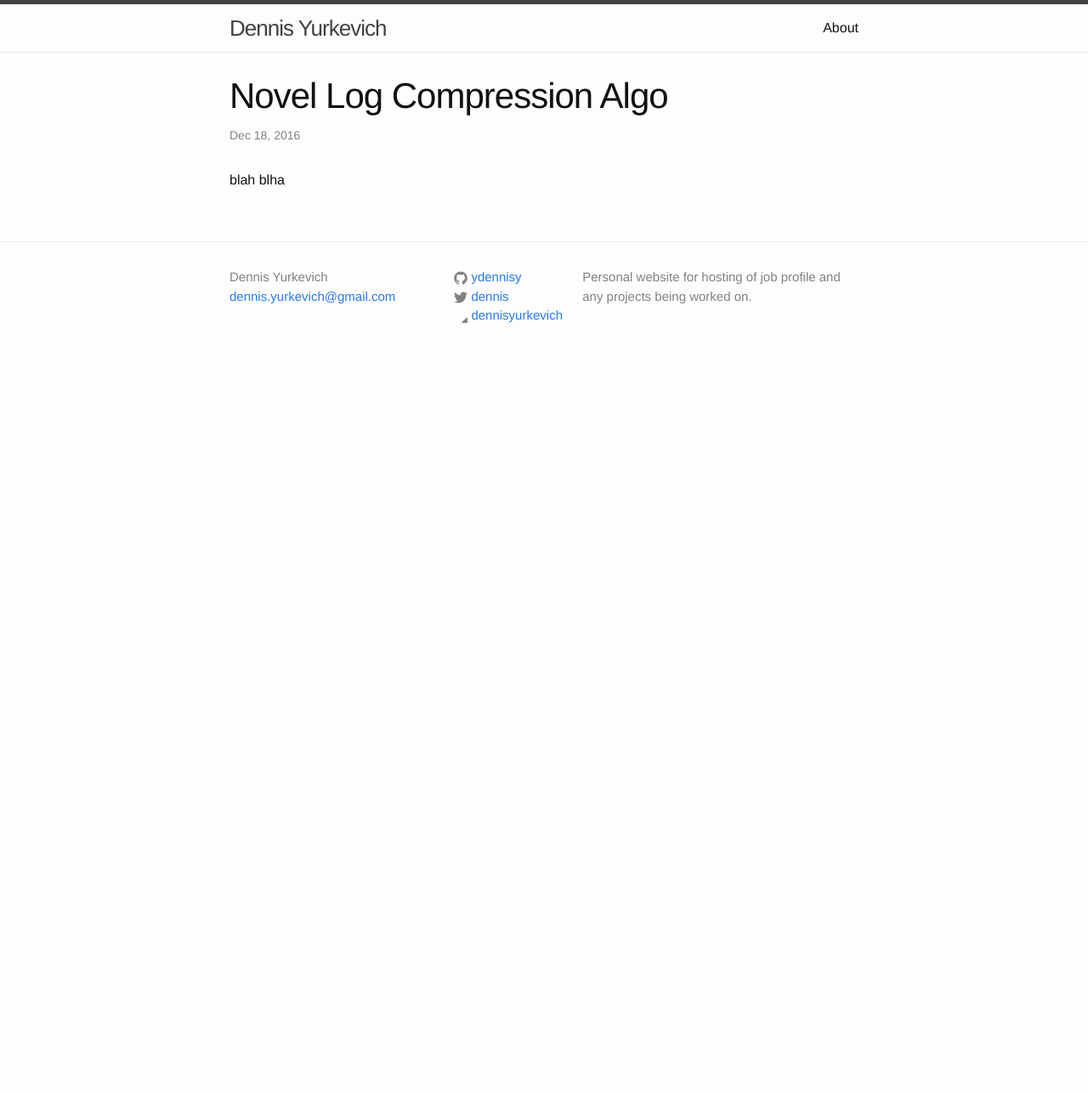
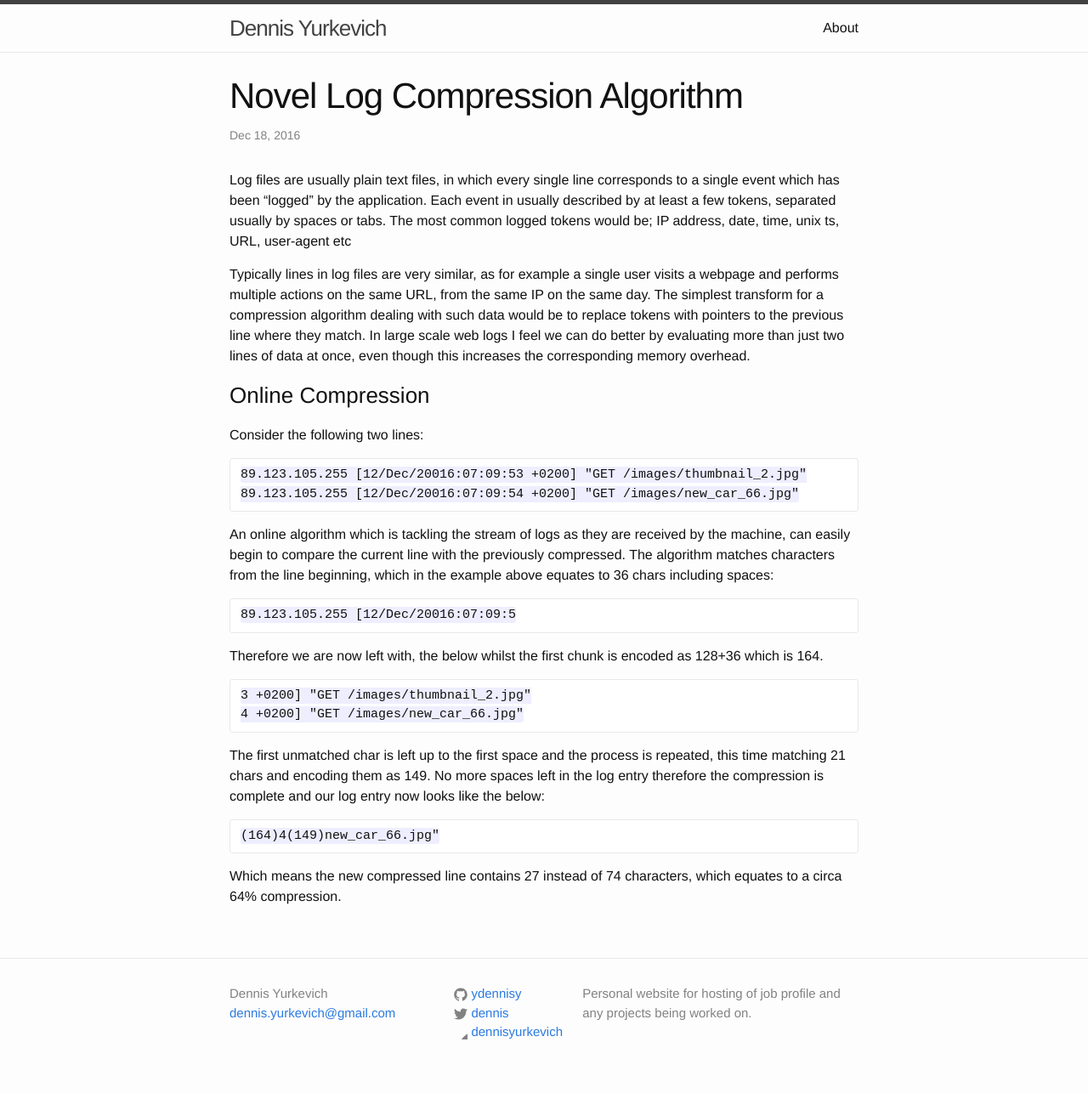
Before and after one commit to ydennisy/ydennisy.github.io, a Jekyll site: the page built from _posts/2016-12-18-novel-log-compression.markdown, in a window 1280 px wide. Shown: the whole page at 85% size. Built offline with Jekyll 4.4.1, drawn with Linux system fonts in a browser that asks for light colours; before the commit the page ends 900 px from its top, so only the background shows below that.

Commit message:
Update 2016-12-18-novel-log-compression.markdown

````diff
--- a/_posts/2016-12-18-novel-log-compression.markdown
+++ b/_posts/2016-12-18-novel-log-compression.markdown
@@ -1,9 +1,32 @@
 ---
-title: Novel Log Compression Algo
+title: Novel Log Compression Algorithm
 layout: post
 tags: compression logs algorithm
 published: True
 ---
 
+Log files are usually plain text files, in which every single line corresponds to a single event which has been "logged" by the application. Each event in usually described by at least a few tokens, separated usually by spaces or tabs. The most common logged tokens would be; IP address, date, time, unix ts, URL, user-agent etc
 
-blah blha
+Typically lines in log files are very similar, as for example a single user visits a webpage and performs multiple actions on the same URL, from the same IP on the same day. The simplest transform for a compression algorithm dealing with such data would be to replace tokens with pointers to the previous line where they match. In large scale web logs I feel we can do better by evaluating more than just two lines of data at once, even though this increases the corresponding memory overhead.
+
+### Online Compression
+
+Consider the following two lines:
+```
+89.123.105.255 [12/Dec/20016:07:09:53 +0200] "GET /images/thumbnail_2.jpg"
+89.123.105.255 [12/Dec/20016:07:09:54 +0200] "GET /images/new_car_66.jpg"
+```
+An online algorithm which is tackling the stream of logs as they are received by the machine, can easily begin to compare the current line with the previously compressed. The algorithm matches characters from the line beginning, which in the example above equates to 36 chars including spaces:
+```
+89.123.105.255 [12/Dec/20016:07:09:5
+```
+Therefore we are now left with, the below whilst the first chunk is encoded as 128+36 which is 164.
+```
+3 +0200] "GET /images/thumbnail_2.jpg"
+4 +0200] "GET /images/new_car_66.jpg"
+```
+The first unmatched char is left up to the first space and the process is repeated, this time matching 21 chars and encoding them as 149. No more spaces left in the log entry therefore the compression is complete and our log entry now looks like the below:
+```
+(164)4(149)new_car_66.jpg"
+```
+Which means the new compressed line contains 27 instead of 74 characters, which equates to a circa 64% compression.
````
